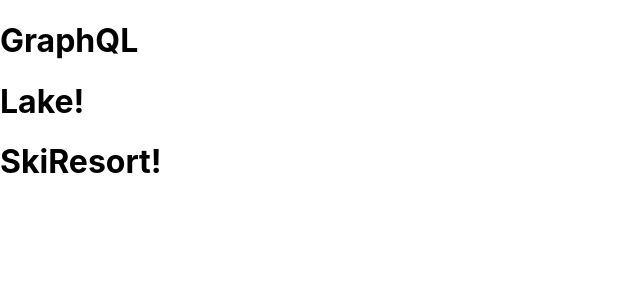
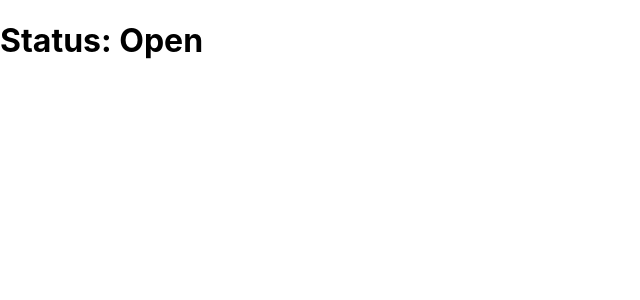
Before and after one commit to sprintup/ReactTraining, a React (Create React App) app in the folder hello-react/: page / in a window 1280 px wide. Shown: the top 300 px of the page, without its empty margins (0-640 px from the left). Built offline with nearby package versions, Linux system fonts and the light colour scheme.

Commit message:
useState as status to reflect state of application

```diff
--- a/hello-react/src/index.js
+++ b/hello-react/src/index.js
@@ -1,43 +1,20 @@
-import React from 'react';
+import React, { useState } from 'react'; // incorporating useState hook. A hook is a function that allows you to add functionality to a component
 import ReactDOM from 'react-dom';
 import './index.css';
 
-function Lake() {
+
+function App(){
+  const [status] = useState("Open");
+
+  //Status will be a state value that reflects the current status for this application
   return (
-    <h1>Lake!</h1>
-  );
-}
-
-function SkiResort() {
-  return (
-    <h1>SkiResort!</h1>
-  );
-}
-
-function App({name}){
-  return (
-    //React.Fragments are intended to be used to deal with the issue of adjacent components
-    <>
-      <h1>{name}</h1>
-      <Lake />
-      <SkiResort />
-    </>
+    <div>
+      <h1>Status: {status}</h1>
+    </div>
   );
 }
 // ReactDOM.render takes to arguments, first the argument is the element we want to create, then the second argument is where we want to render that element
-//when the app is rendered, add the property 'season' for summer, or winter
 ReactDOM.render(
-  <App name ="GraphQL"/>,
+  <App />,
   document.getElementById('root')
 );
-
-// this is a way to assign name to values instead of accessing by index
-// using commas as placeholders
-const [, , third] = [
-  "popcorn",
-  "pretzels",
-  "pineapple"
-]
-
-
-console.log(third); // pineapple
```
